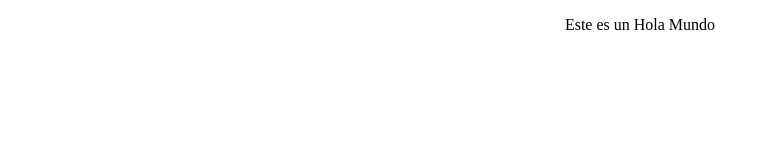
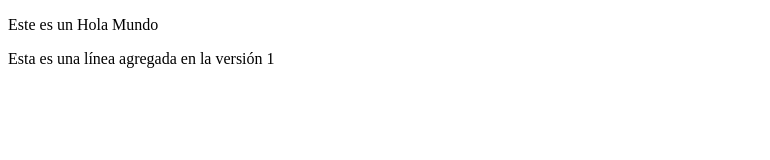
Before and after one commit to ghigoviu/proyecto1, a plain HTML site: page index.html in a window 1280 px wide. Shown: the whole page, without its empty margins (0-770 px from the left). Drawn offline with Linux system fonts and the light colour scheme.

Commit message:
Esta es la versión 1.0 del proyecto1

```diff
--- /dev/null
+++ b/estilos.css
@@ -0,0 +1,3 @@
+p{
+  align-items: center;
+}
--- a/index.html
+++ b/index.html
@@ -2,9 +2,11 @@
 <html lang="en" dir="ltr">
   <head>
     <meta charset="utf-8">
-    <title>Ejemplo con git</title>
+    <link rel="stylesheet" href="estilos.css">
+    <title>Ejemplo con git v1</title>
   </head>
   <body>
-    <p align='center'>Este es un Hola Mundo</p>
+    <p>Este es un Hola Mundo</p>
+    <p>Esta es una línea agregada en la versión 1</p>
   </body>
 </html>
```
